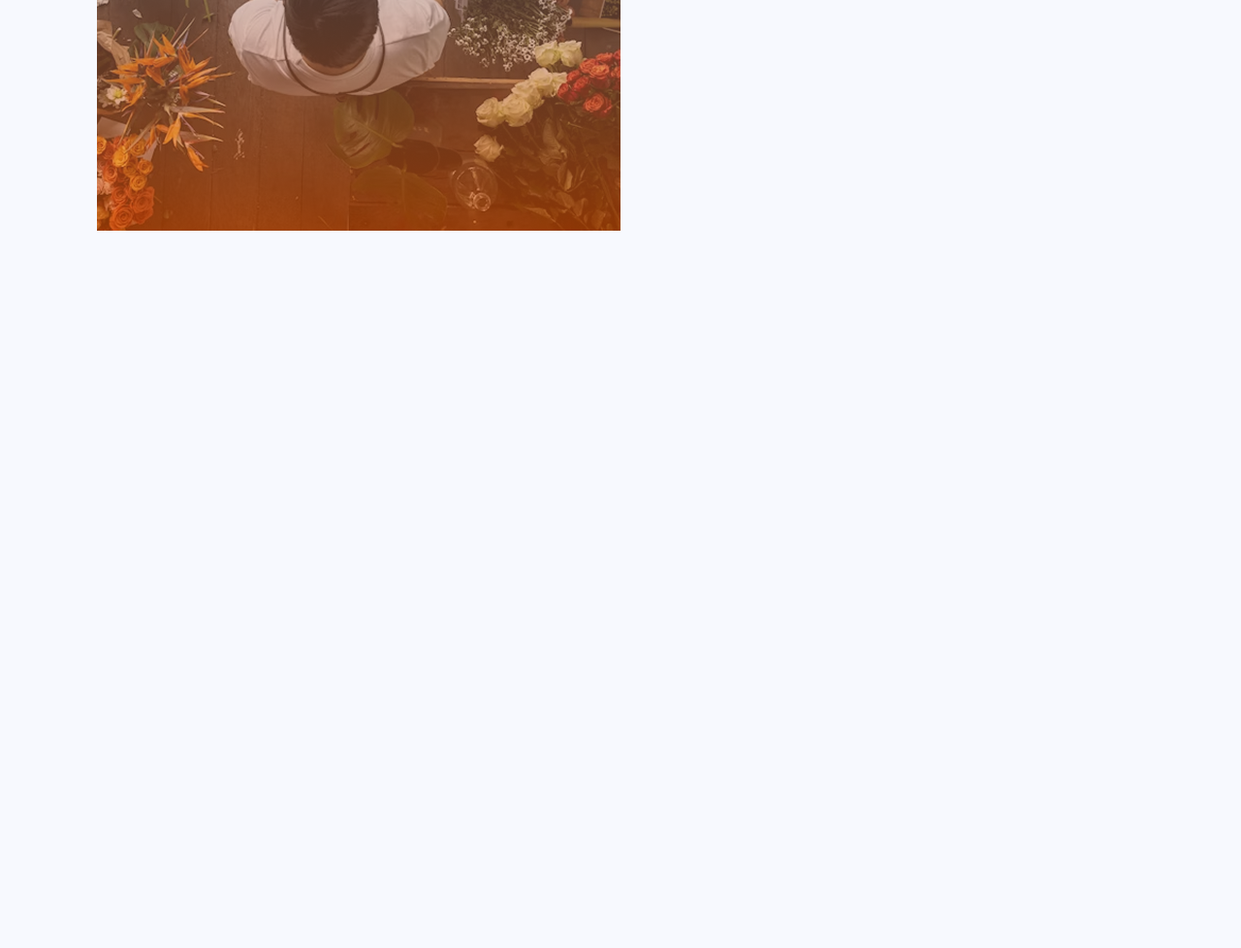
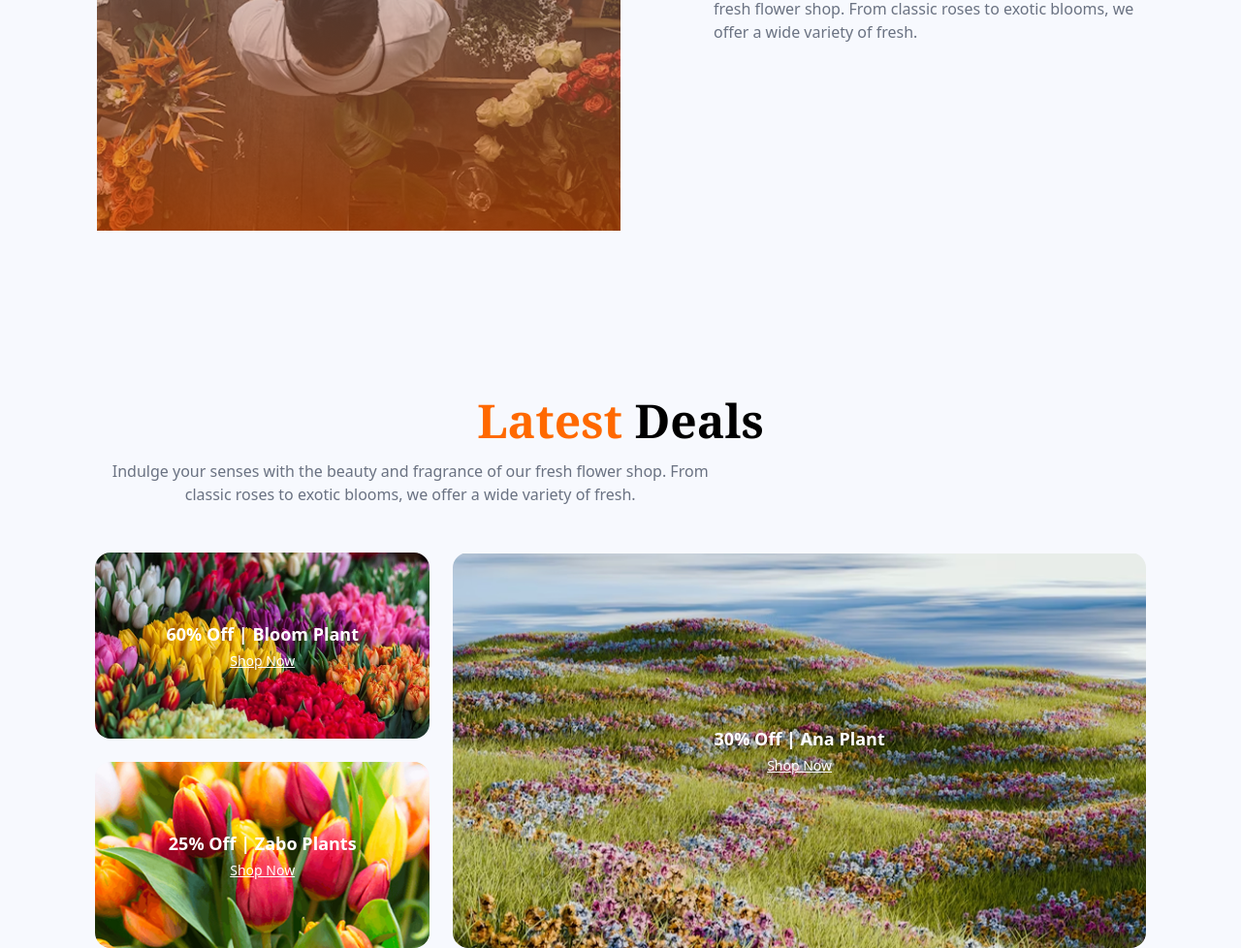
Before and after one commit to Abdullah-Al-N0man/flower-web, a plain HTML site: page index.html in a window 1280 px wide. Shown: the part 2157-3135 px from the top of the page at 97% size. Before the commit the page ends 2395 px from the top, so only its background shows below. Drawn offline with nearby package versions, Linux system fonts and the light colour scheme.

Commit message:
promotion

```diff
--- a/index.html
+++ b/index.html
@@ -115,7 +115,7 @@
           <img src="./assets/trusted-badge.png" alt="Trust Badge" class="w-24 h-24 hidden lg:block absolute -top-10 -right-10" />
         </div>
         <div class="lg:w-[540px] lg:py-10 lg:pl-20 mt-6 lg:mt-0">
-          <h2 class="text-3xl lg:text-5xl font-serif font-bold">Why Choose Us</h2>
+          <h2 class="text-3xl lg:text-5xl font-serif font-bold">Flowers & Plants lovers</h2>
           <ul class="list-disc text-gray-500 mt-5 space-y-4 pl-4">
             <li>Indulge your senses with the beauty and fragrance of our fresh flower shop. From classic roses to exotic blooms, we offer a wide variety of fresh.</li>
             <li>Indulge your senses with the beauty and fragrance of our fresh flower shop. From classic roses to exotic blooms, we offer a wide variety of fresh.</li>
@@ -123,3 +123,29 @@
           </ul>
         </div>
       </section>
+
+       <!-- Promotions -->
+      <section class="max-w-6xl mx-4 flex flex-col items-center mt-7">
+        <div class="text-center mb-6">
+          <h2 class="text-3xl lg:text-5xl font-serif font-bold">
+            <span class="text-orange-500">Latest</span> Deals
+          </h2>
+          <p class="text-center mb-6 text-gray-500 mt-4 w-4/5 lg:w-3/5">
+           Indulge your senses with the beauty and fragrance of our fresh flower shop. From classic roses to exotic blooms, we offer a wide variety of fresh.
+          </p>
+        </div>
+        <div class="grid grid-cols-1 gap-6 w-full lg:grid-cols-3">
+          <div class="rounded-2xl flex flex-col justify-center items-center bg-[url('assets/deal-bloom.png')] bg-center bg-cover h-44 lg:h-48 text-white text-center">
+            <p class="font-bold text-lg">60% Off | Bloom Plant</p>
+            <a href="#" class="underline text-sm mt-1">Shop Now</a>
+          </div>
+          <div class="rounded-2xl flex flex-col justify-center items-center bg-[url('assets/deal-zabo.png')] bg-center bg-cover h-44 lg:h-auto lg:col-span-2 lg:row-span-2 text-white text-center">
+            <p class="font-bold text-lg">30% Off | Ana Plant</p>
+            <a href="#" class="underline text-sm mt-1">Shop Now</a>
+          </div>
+          <div class="rounded-2xl flex flex-col justify-center items-center bg-[url('assets/deal-ana.png')] bg-center bg-cover h-44 lg:h-48 text-white text-center">
+            <p class="font-bold text-lg">25% Off | Zabo Plants</p>
+            <a href="#" class="underline text-sm mt-1">Shop Now</a>
+          </div>
+        </div>
+      </section>
```
